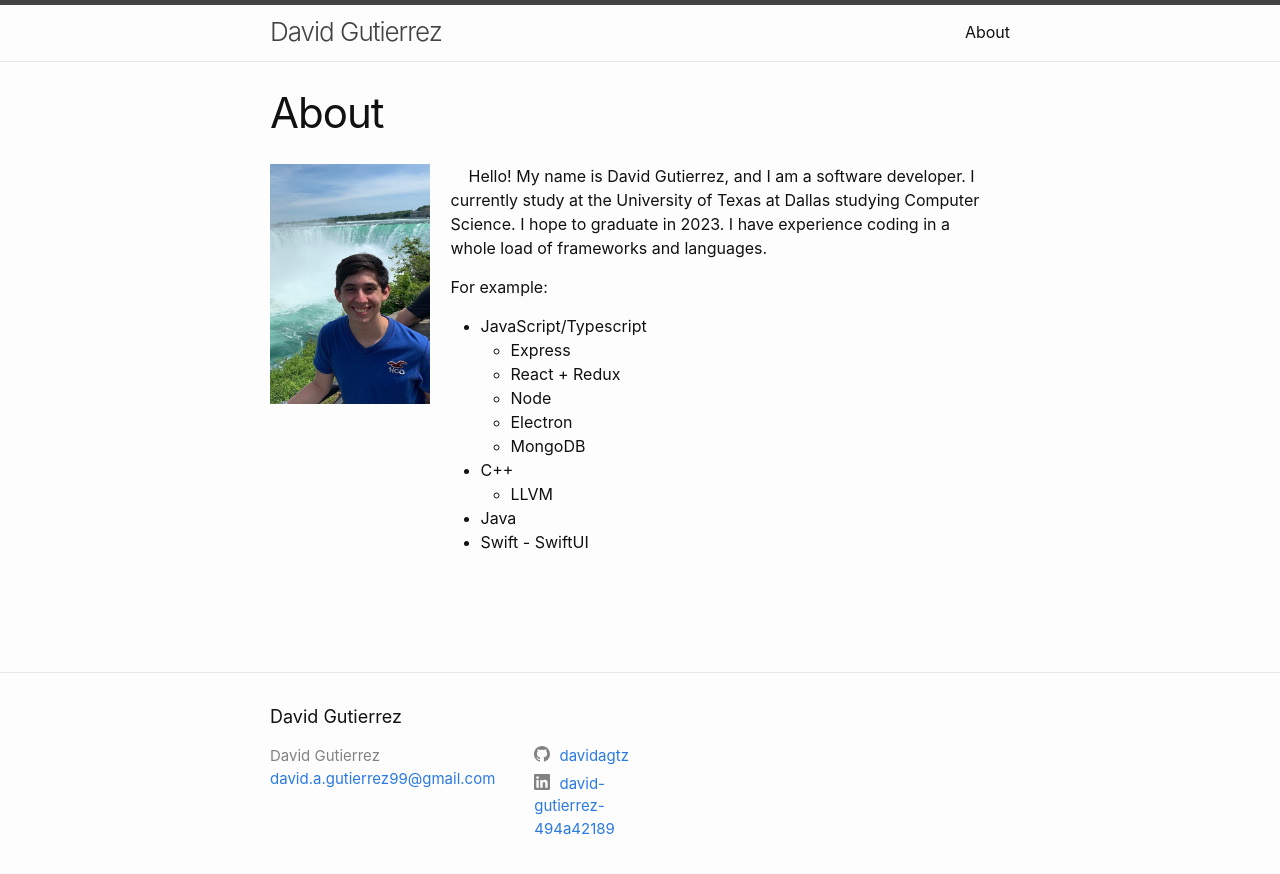
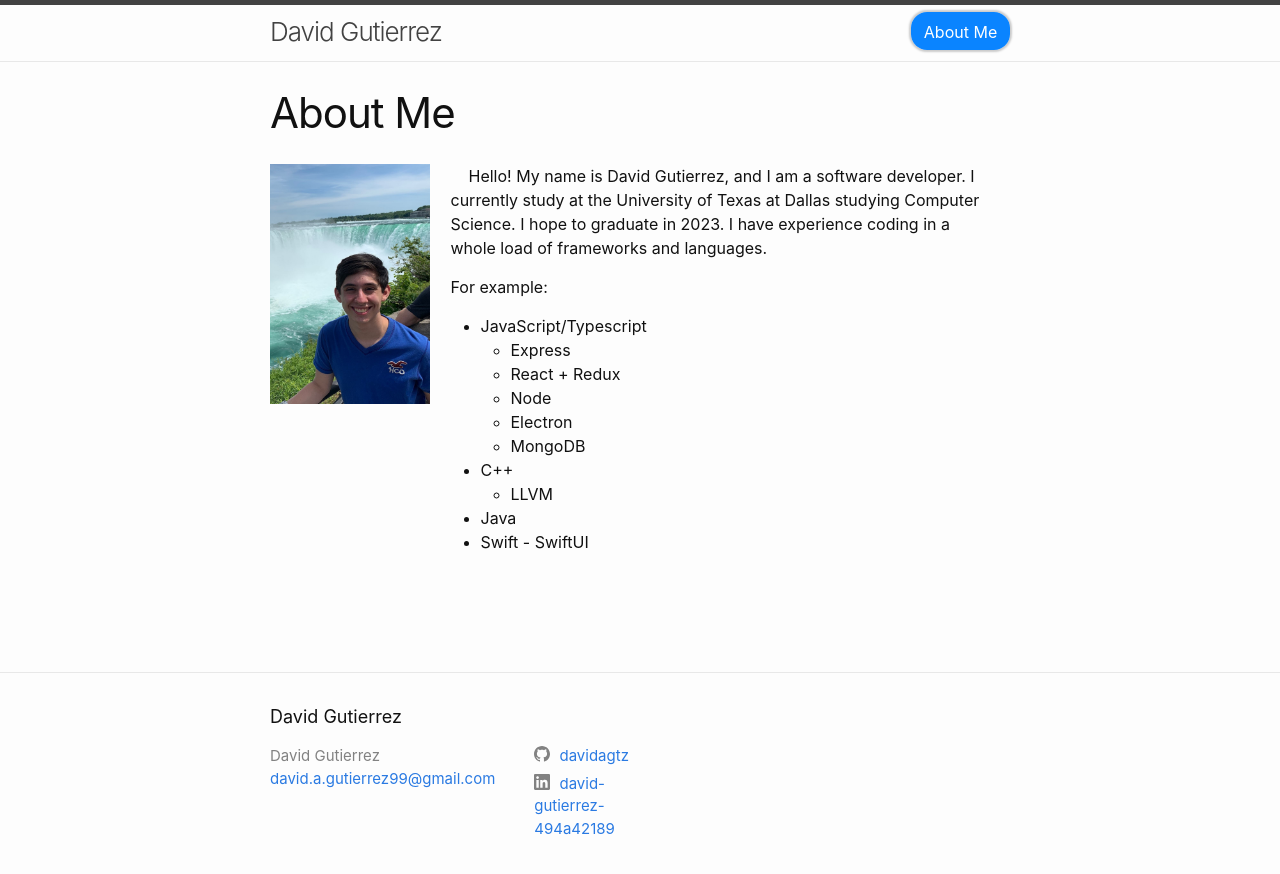
Before and after one commit to davidagtz/davidagtz.github.io, a Jekyll site: the page built from about.markdown, in a window 1280 px wide. Shown: the top 874 px of the page. Built offline with Jekyll 4.4.1, drawn with Linux system fonts in a browser that asks for light colours.

Commit message:
Made about me button look good

```diff
--- a/_includes/header.html
+++ b/_includes/header.html
@@ -20,7 +20,11 @@
                     {%- for path in page_paths -%}
                         {%- assign my_page = site.pages | where: "path", path | first -%}
                         {%- if my_page.title -%}
-                            <a class="page-link" href="{{ my_page.url | relative_url }}">{{ my_page.title | escape }}</a>
+                            {%- if my_page.title == "About Me" -%}
+                                <a class="page-link" id="about-link" href="{{ my_page.url | relative_url }}">{{ my_page.title | escape }}</a>
+                            {%- else -%}
+                                <a class="page-link" href="{{ my_page.url | relative_url }}">{{ my_page.title | escape }}</a>
+                            {%- endif -%}
                         {%- endif -%}
                     {%- endfor -%}
                 </div>
--- a/_sass/minima/_layout.scss
+++ b/_sass/minima/_layout.scss
@@ -1,6 +1,25 @@
 /**
  * Site header
  */
+#about-link {
+	background-color: #0a84ff;
+	// box-shadow: inset 0 0 3px 3px rgba(#000, 0.2);
+	box-shadow: 0 0 2px 2px rgba(#000, 0.2);
+	color: #fff;
+	padding-bottom: 0.5em;
+	padding-left: 0.8em;
+	padding-right: 0.8em;
+	padding-top: 0.6em;
+	border-radius: 1em;
+	text-decoration: none;
+	&:hover {
+		background-color: #0973ee;
+	}
+	&:active {
+		background-color: #0862dd;
+	}
+}
+
 .site-header {
 	border-top: 5px solid $grey-color-dark;
 	border-bottom: 1px solid $grey-color-light;
--- a/about.markdown
+++ b/about.markdown
@@ -1,6 +1,6 @@
 ---
 layout: page
-title: About
+title: "About Me"
 permalink: /about/
 ---
 
```
